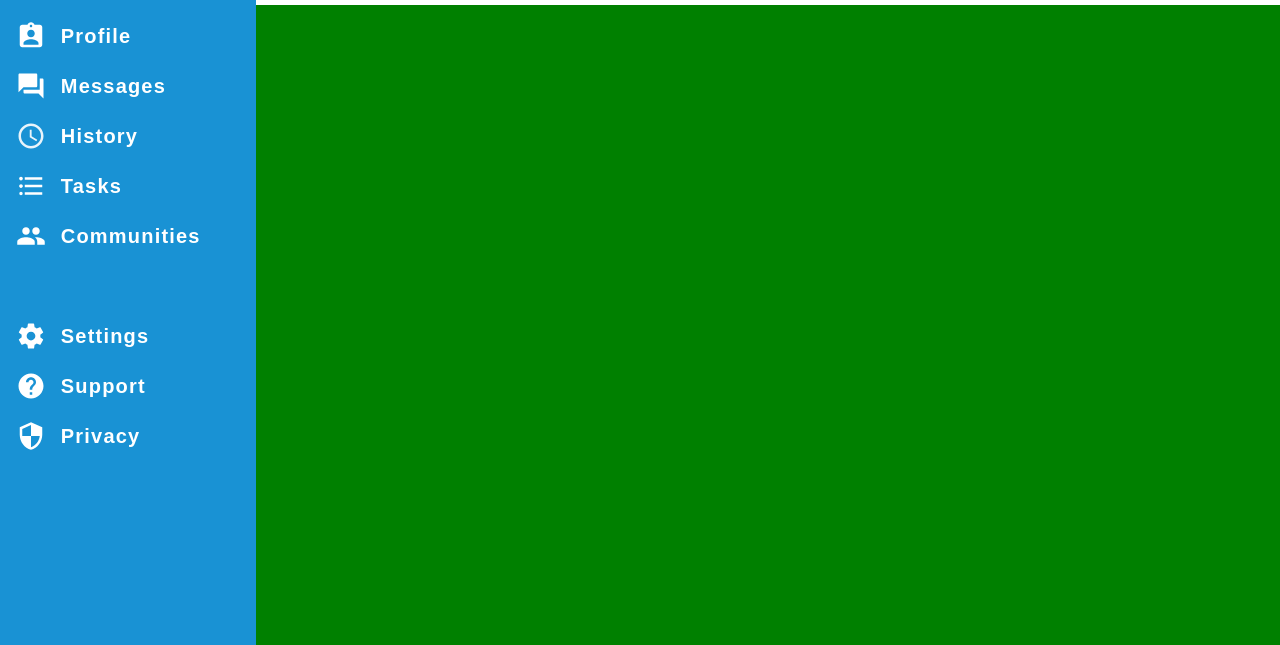
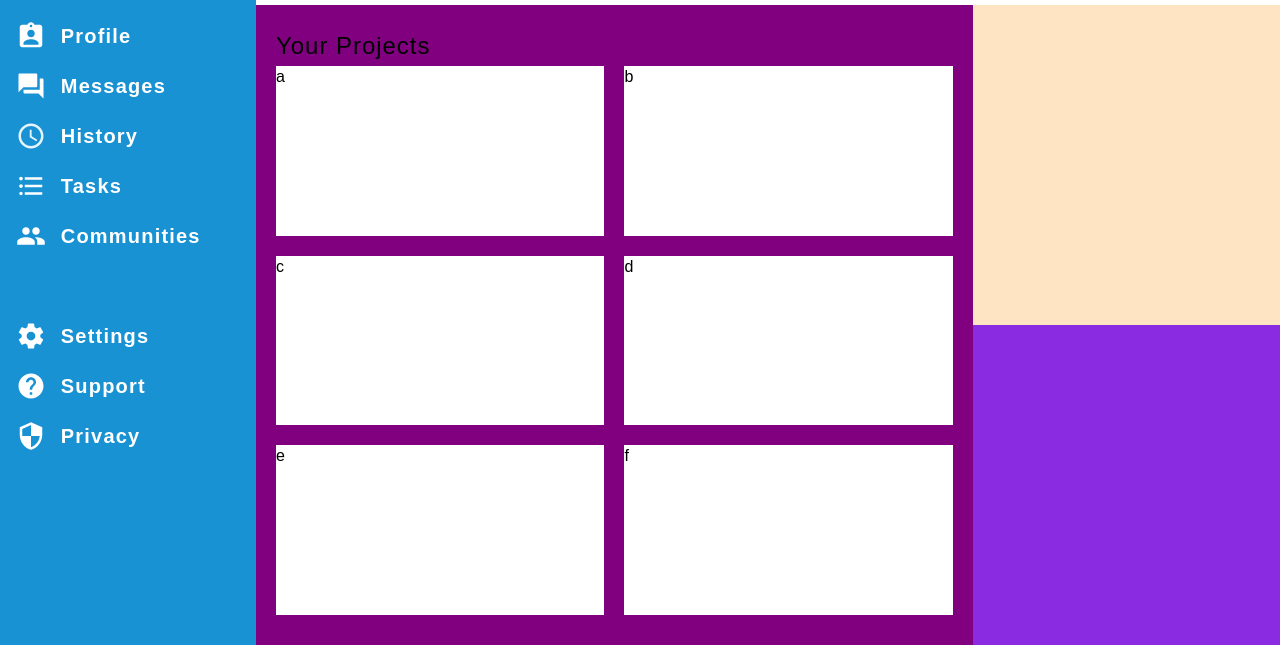
Before and after one commit to greenmason30/admin-dashboard, a plain HTML site: page index.html in a window 1280 px wide. Shown: the part 155-800 px from the top of the page. Drawn offline with Linux system fonts and the light colour scheme.

Commit message:
Add initial project layout

```diff
--- a/index.html
+++ b/index.html
@@ -51,7 +51,25 @@
                 <button class="share">Share</button>
             </div>
         </div>
-        <div class="content"></div>
+        <div class="content">
+            <div class="projects">
+                <h2>Your Projects</h2>
+                <div class="cards">
+                    <div class="project-card">a</div>
+                    <div class="project-card">b</div>
+                    <div class="project-card">c</div>
+                    <div class="project-card">d</div>
+                    <div class="project-card">e</div>
+                    <div class="project-card">f</div>
+                </div>
+            </div>
+            <div class="announcements">
+
+            </div>
+            <div class="trending">
+
+            </div>
+        </div>
     </div>
 </body>
 </html>
--- a/styles.css
+++ b/styles.css
@@ -155,6 +155,35 @@ input {
 }
 
 .content {
-    /* TODO: remove below */
+    display: grid;
+    grid-template: 50% 50% / 70% 30%;
     background-color: green;
 }
+
+.projects {
+    display: flex;
+    flex-direction: column;
+    background-color: purple;
+    grid-row: span 2;
+    padding: 30px 20px;
+    gap: 10px;
+}
+
+.cards {
+    flex: 1;
+    display: grid;
+    grid-template: repeat(3, 1fr) / repeat(2, 1fr);
+    gap: 20px
+}
+
+.project-card {
+    background-color: white;
+}
+
+.announcements {
+    background-color: bisque;
+}
+
+.trending {
+    background-color: blueviolet;
+}
```
